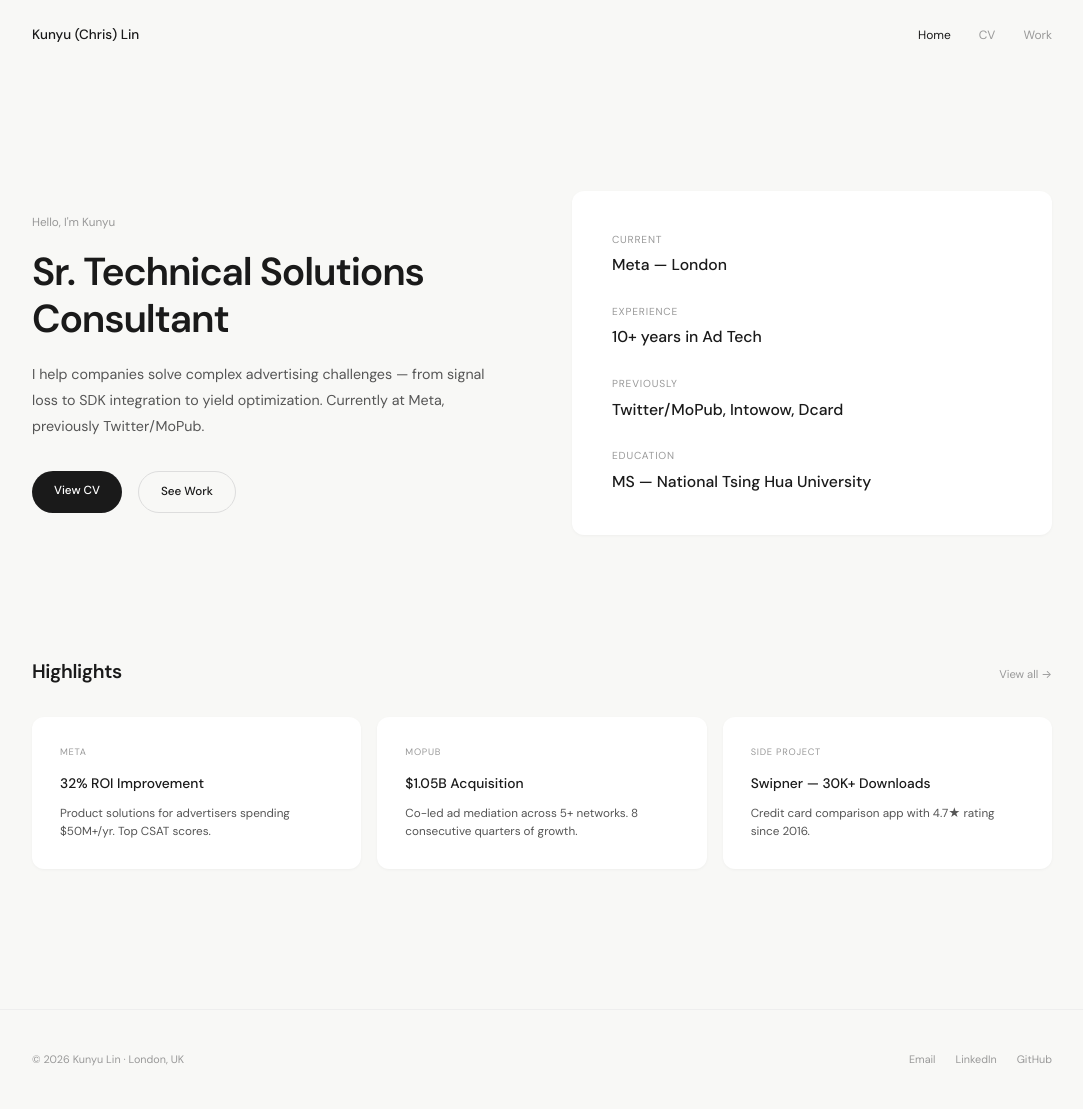
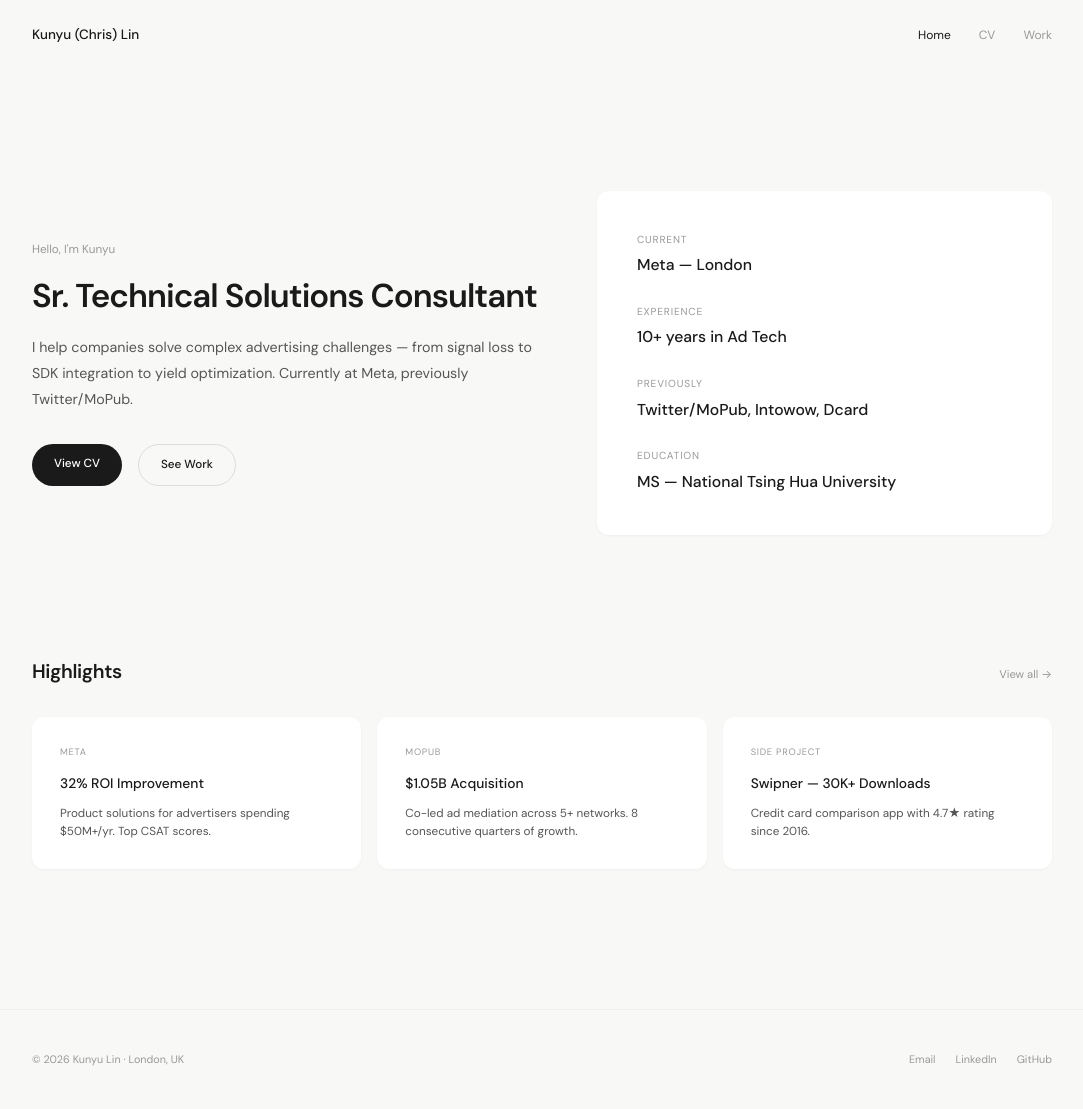
Before and after one commit to p158276/p158276.github.io, a Jekyll site: the page built from index.md, in a window 1280 px wide. Shown: the whole page, without its empty margins (98-1181 px from the left). Built offline with Jekyll 4.4.1, drawn with Linux system fonts in a browser that asks for light colours.

Commit message:
Adjust hero h1 size to keep title on one line

```diff
--- a/assets/css/style.css
+++ b/assets/css/style.css
@@ -133,11 +133,12 @@ a:hover {
 }
 
 .hero-text h1 {
-  font-size: 2.6rem;
+  font-size: 2.2rem;
   font-weight: 600;
   line-height: 1.2;
   letter-spacing: -0.03em;
   margin-bottom: 20px;
+  white-space: nowrap;
 }
 
 .hero-text p {
```
